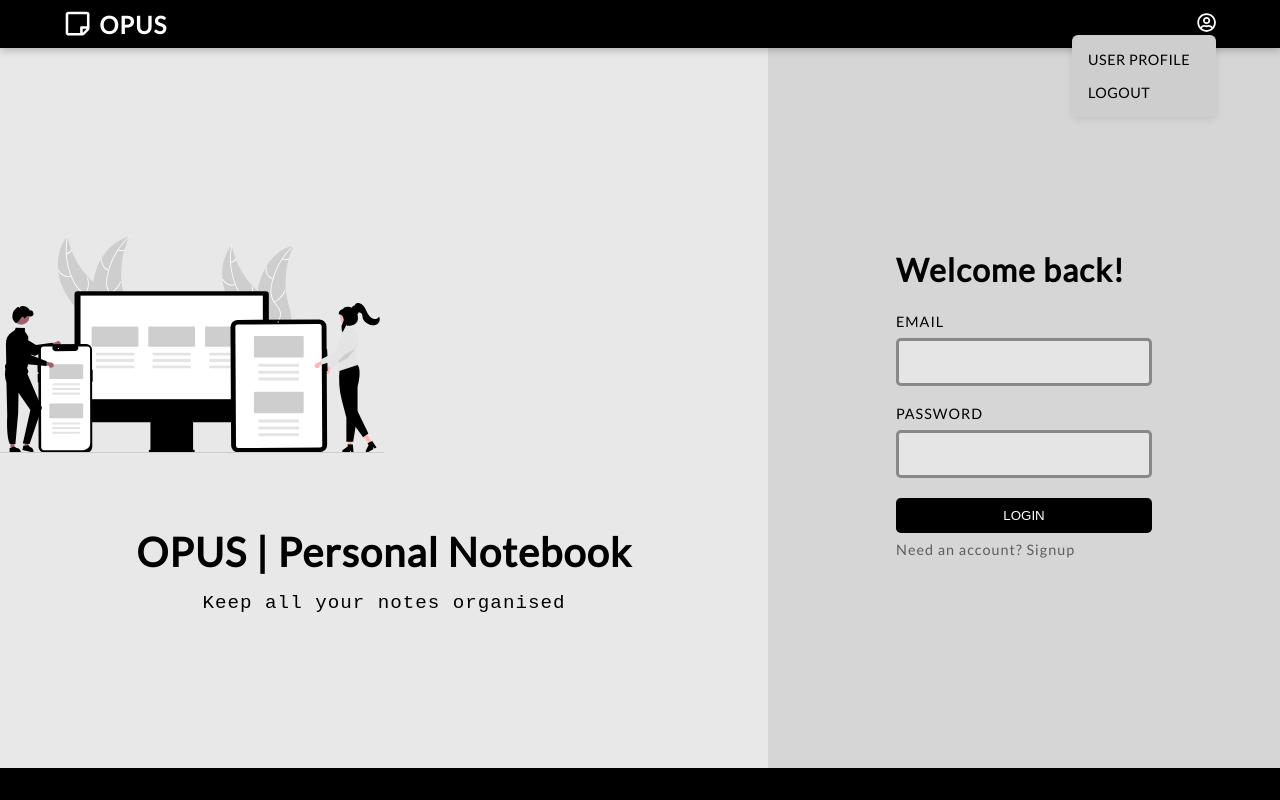
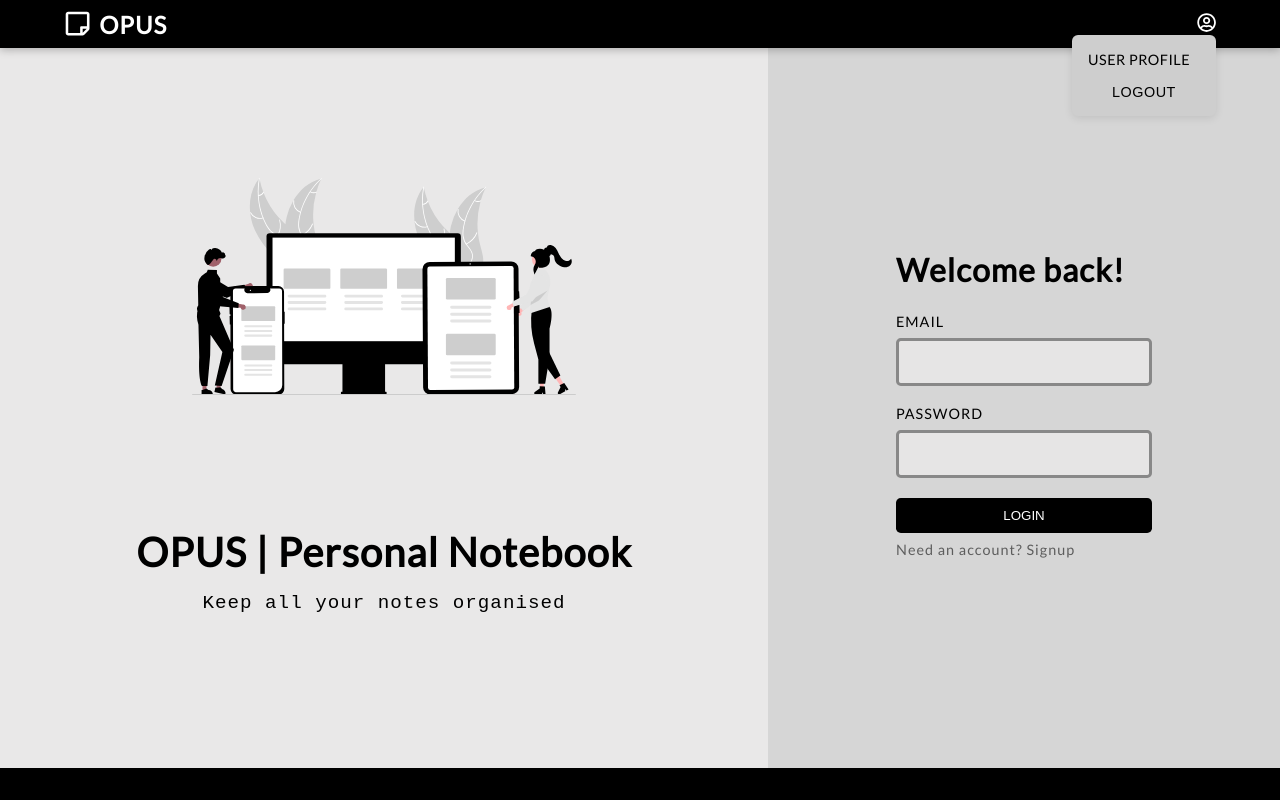
Before and after one commit to Ishan-Saini/Opus, a React (Create React App) app in the folder client/: page /login in a window 1280 px wide. Both pictures are taken after a click on the button 1206 px from the left and 24 px from the top of the page. Built offline with nearby package versions, Linux system fonts and the light colour scheme; no server answers.

Commit message:
Add logout handler

```diff
--- a/client/src/App.js
+++ b/client/src/App.js
@@ -1,30 +1,18 @@
 import './App.css';
-import React, { useContext } from 'react';
+import React from 'react';
 import { Route, Redirect, Switch } from 'react-router-dom';
 import WelcomePage from './Pages/Welcome/WelcomePage';
 import Header from './components/Layout/Header/Header';
-import Sidebar from './components/Layout/Sidebar/Sidebar';
 import ErrorPage from './Pages/Error/ErrorPage';
 import MainContent from './components/Layout/Main/MainContent';
-import UserContext from './store/User-Context';
 
 function App() {
-  //const match = useRouteMatch('/notebooks');
-  const userCtx = useContext(UserContext);
-
   return (
     <div className="App">
       {/* HEADER */}
       <header className="header">
         <Header />
       </header>
-
-      {/* SIDEBAR */}
-      {!userCtx.isLoading && userCtx.isLoggedIn && (
-        <aside className="sidebar">
-          <Sidebar />
-        </aside>
-      )}
 
       <Switch>
         {/* LANDING AUTH PAGE */}
--- a/client/src/Pages/PrivateRoute.js
+++ b/client/src/Pages/PrivateRoute.js
@@ -2,6 +2,7 @@ import React, { useContext } from 'react';
 import { Route, Redirect } from 'react-router-dom';
 import UserContext from '../store/User-Context';
 import Loading from '../components/UI/Loading';
+import Sidebar from '../components/Layout/Sidebar/Sidebar';
 
 const PrivateRoute = (props) => {
   const { component: Component, ...rest } = props;
@@ -10,7 +11,16 @@ const PrivateRoute = (props) => {
   if (userCtx.isLoading) return <Loading loading={userCtx.isLoading} />;
 
   if (userCtx.user) {
-    return <Route {...rest} render={(props) => <Component {...props} />} />;
+    return (
+      <React.Fragment>
+        <aside className="sidebar">
+          <Sidebar />
+        </aside>
+        <main className="content">
+          <Route {...rest} render={(props) => <Component {...props} />} />
+        </main>
+      </React.Fragment>
+    );
   }
 
   return <Redirect to="/login" />;
--- a/client/src/Pages/Welcome/WelcomePage.module.css
+++ b/client/src/Pages/Welcome/WelcomePage.module.css
@@ -2,17 +2,13 @@
   display: grid;
   grid-template-columns: repeat(5, 1fr);
   grid-template-rows: repeat(3, 1fr);
-  position: relative;
 }
 
 .landing-svg__container {
   grid-column: 1 / span 3;
   grid-row: 1 / span 2;
   width: 50%;
-  margin-left: auto;
-  margin-right: auto;
-  position: absolute;
-  bottom: 15%;
+  margin: auto;
 }
 
 .landing-svg__container img {
--- /dev/null
+++ b/client/src/components/Layout/Header/Dropdown.js
@@ -0,0 +1,31 @@
+import { useContext } from 'react';
+import classes from './Dropdown.module.css';
+import { FaRegUserCircle } from 'react-icons/fa';
+import { IconContext } from 'react-icons';
+import { Link } from 'react-router-dom';
+import UserContext from '../../../store/User-Context';
+
+const Dropdown = () => {
+  const userCtx = useContext(UserContext);
+
+  const logoutHandler = () => {
+    userCtx.logout();
+  };
+
+  return (
+    <div className={classes.dropdown}>
+      <IconContext.Provider value={{ color: 'white', size: '1.2rem' }}>
+        <button className={classes['dropdown-btn']}>
+          <FaRegUserCircle />
+        </button>
+      </IconContext.Provider>
+      <div className={classes['dropdown-menu']}>
+        <Link to="/user">User Profile</Link>
+        <button type="button" onClick={logoutHandler}>
+          Logout
+        </button>
+      </div>
+    </div>
+  );
+};
+export default Dropdown;
--- /dev/null
+++ b/client/src/components/Layout/Header/Dropdown.module.css
@@ -0,0 +1,52 @@
+.dropdown {
+  position: relative;
+}
+
+.dropdown-btn {
+  background: none;
+  border: none;
+  cursor: pointer;
+}
+
+.dropdown-menu {
+  position: absolute;
+  right: 0;
+  width: 9rem;
+  background: #cecece;
+  z-index: 100;
+  padding: 0.5rem;
+  box-shadow: 0px 2px 8px rgba(0, 0, 0, 0.1);
+  border-radius: 6px;
+  visibility: hidden;
+  transform: translateY(-10px);
+  transition: all 0.2s ease-in-out;
+}
+
+.dropdown-menu a,
+.dropdown-menu button {
+  text-decoration: none;
+  padding: 0.5rem;
+  color: #000;
+  text-transform: uppercase;
+  letter-spacing: 0.5px;
+  width: 100%;
+  display: block;
+  font-size: 0.9rem;
+  border-radius: 4px;
+}
+
+.dropdown-menu button {
+  background: transparent;
+  border: none;
+  cursor: pointer;
+}
+
+.dropdown-menu a:hover,
+.dropdown-menu button:hover {
+  background: #bbbbbb;
+}
+
+.dropdown > .dropdown-btn:focus + .dropdown-menu {
+  visibility: visible;
+  transform: translateY(0);
+}
--- a/client/src/components/Layout/Header/Header.js
+++ b/client/src/components/Layout/Header/Header.js
@@ -1,8 +1,8 @@
 import React from 'react';
 import classes from './Header.module.css';
-import { FaRegStickyNote, FaRegUserCircle } from 'react-icons/fa';
+import { FaRegStickyNote } from 'react-icons/fa';
 import { IconContext } from 'react-icons';
-import { Link } from 'react-router-dom';
+import Dropdown from './Dropdown';
 
 const Header = () => {
   return (
@@ -13,17 +13,7 @@ const Header = () => {
           <h2>OPUS</h2>
         </div>
       </IconContext.Provider>
-      <div className={classes.dropdown}>
-        <IconContext.Provider value={{ color: 'white', size: '1.2rem' }}>
-          <button className={classes['dropdown-btn']}>
-            <FaRegUserCircle />
-          </button>
-        </IconContext.Provider>
-        <div className={classes['dropdown-menu']}>
-          <Link to="/user">User Profile</Link>
-          <Link to="/login">Logout</Link>
-        </div>
-      </div>
+      <Dropdown />
     </div>
   );
 };
--- a/client/src/components/Layout/Header/Header.module.css
+++ b/client/src/components/Layout/Header/Header.module.css
@@ -23,50 +23,3 @@
 .heading h2 {
   margin-left: 0.5rem;
 }
-
-.dropdown {
-  position: relative;
-}
-
-.dropdown-btn {
-  background: none;
-  border: none;
-  cursor: pointer;
-}
-
-.dropdown-menu {
-  position: absolute;
-  right: 0;
-  width: 9rem;
-  background: #cecece;
-  z-index: 100;
-  padding: 0.5rem;
-  box-shadow: 0px 2px 8px rgba(0, 0, 0, 0.1);
-  border-radius: 6px;
-  opacity: 0;
-  pointer-events: none;
-  transform: translateY(-10px);
-  transition: all 0.2s ease-in-out;
-}
-
-.dropdown-menu a {
-  text-decoration: none;
-  padding: 0.5rem;
-  color: #000;
-  text-transform: uppercase;
-  letter-spacing: 0.5px;
-  width: 100%;
-  display: block;
-  font-size: 0.9rem;
-  border-radius: 4px;
-}
-
-.dropdown-menu a:hover {
-  background: #bbbbbb;
-}
-
-.dropdown > .dropdown-btn:focus + .dropdown-menu {
-  opacity: 1;
-  pointer-events: auto;
-  transform: translateY(0);
-}
--- a/client/src/components/Layout/Main/MainContent.js
+++ b/client/src/components/Layout/Main/MainContent.js
@@ -15,7 +15,6 @@ const notebookRoutes = {
 
 const MainContent = () => {
   return (
-    <main className="content">
     <Switch>
       <PrivateRoute path={notebookRoutes.nb} component={NotesPage} exact />
       <PrivateRoute
@@ -23,18 +22,13 @@ const MainContent = () => {
         component={DisplayNote}
         exact
       />
-        <PrivateRoute
-          path={notebookRoutes.editor.new}
-          component={Editor}
-          exact
-        />
+      <PrivateRoute path={notebookRoutes.editor.new} component={Editor} exact />
       <PrivateRoute
         path={notebookRoutes.editor.edit}
         component={Editor}
         exact
       />
     </Switch>
-    </main>
   );
 };
 
--- a/client/src/store/User-Context.js
+++ b/client/src/store/User-Context.js
@@ -1,5 +1,6 @@
 import React from 'react';
 import useCheckUser from '../hooks/useCheckUser';
+import axios from 'axios';
 
 const UserContext = React.createContext({
   user: null,
@@ -18,8 +19,17 @@ export const UserContextProvider = (props) => {
     setUser(user);
   };
 
-  const logoutHandler = () => {
-    setUser(null);
+  const logoutHandler = async () => {
+    try {
+      await axios({
+        method: 'GET',
+        url: 'http://127.0.0.1:5000/api/v1/users/logout',
+        withCredentials: true,
+      });
+      window.location.reload(true);
+    } catch (err) {
+      console.log(err);
+    }
   };
 
   const userContextValue = {
```
Lines whose indentation alone changed are shown as unchanged.
